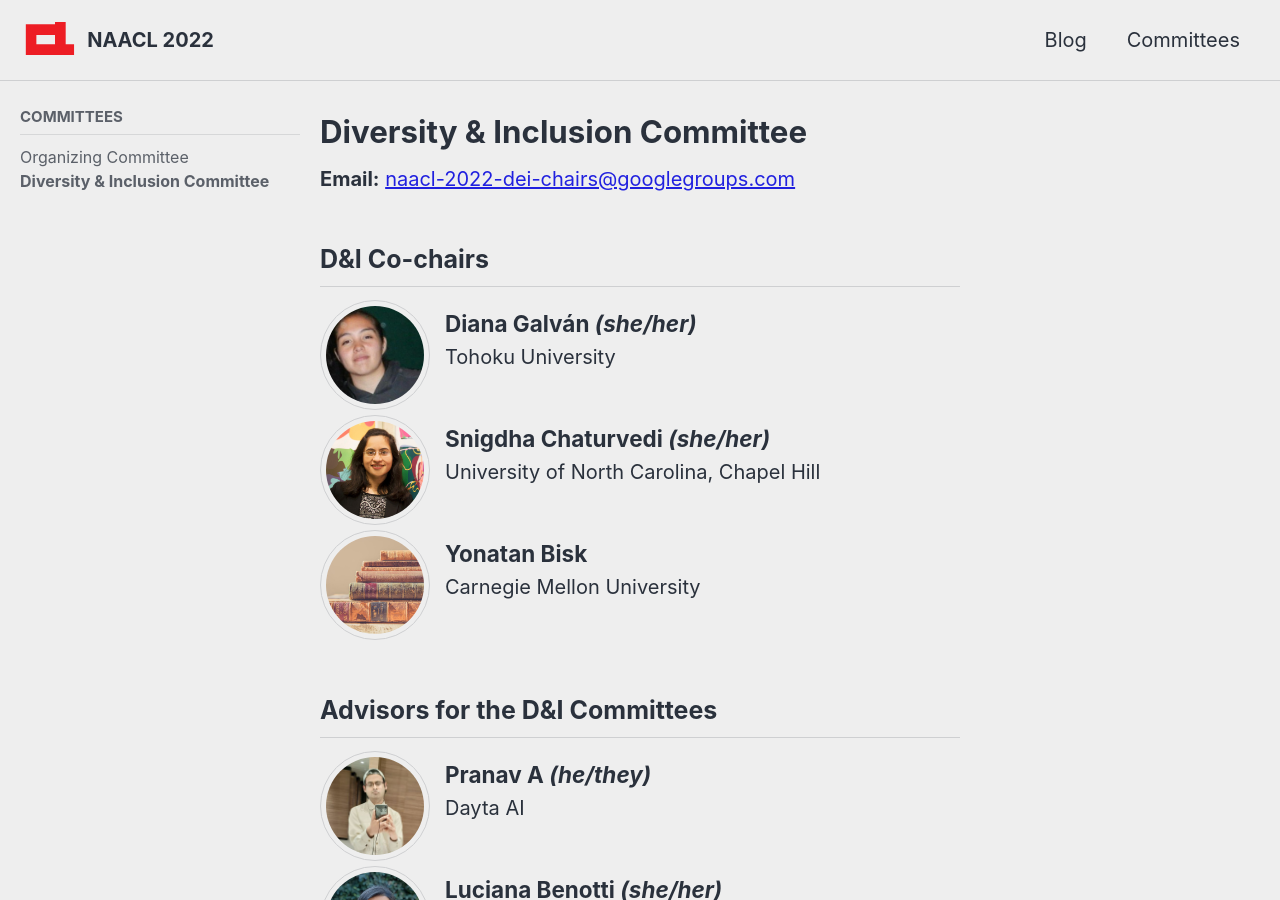
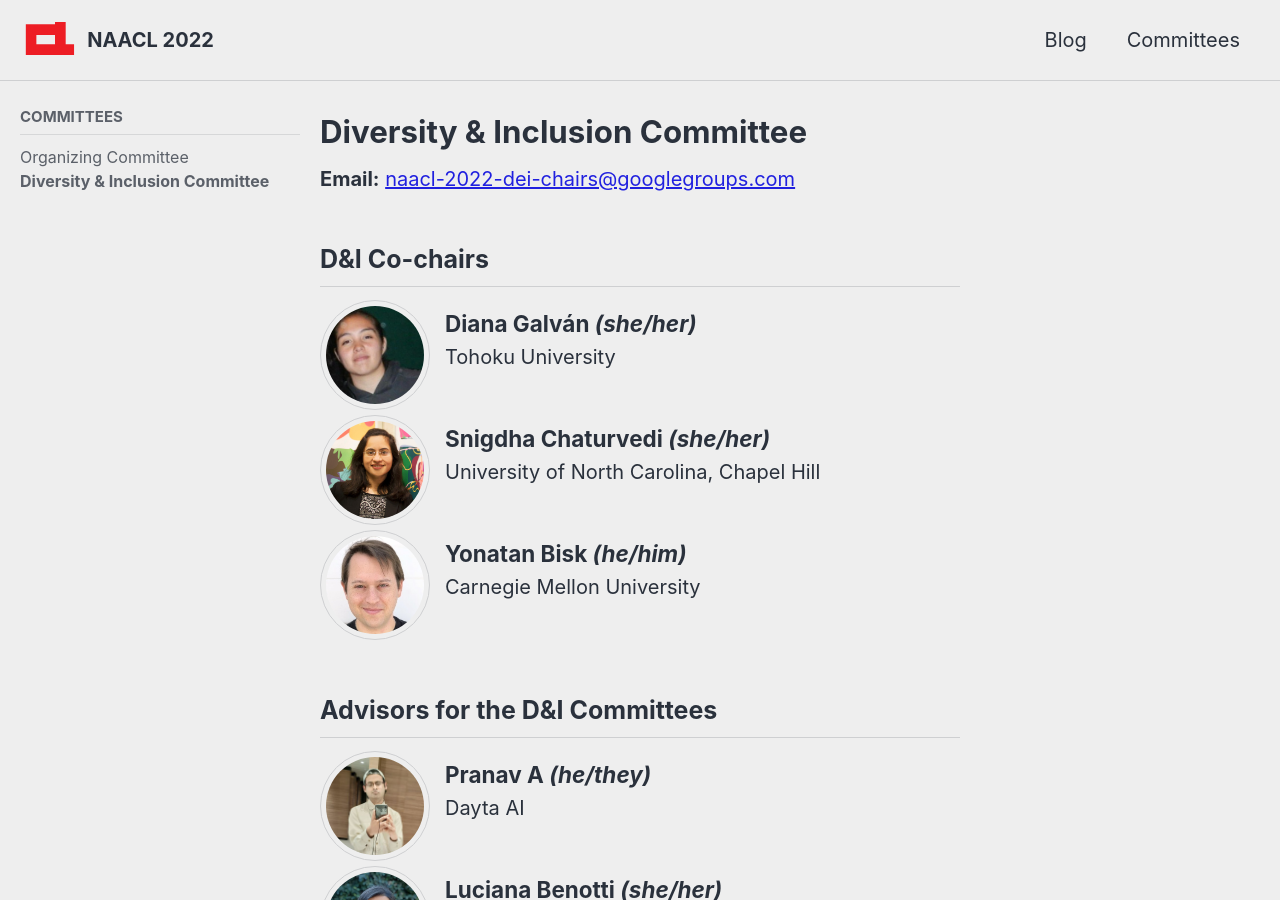
Before and after one commit to naacl-org/naacl-2022-website, a Jekyll site: the page built from _pages/committees/diversity-inclusion.md, in a window 1280 px wide and 900 px high. Built offline with Jekyll 4.4.1, drawn with Linux system fonts in a browser that asks for light colours; cached includes are drawn as plain includes.

```diff
--- a/_pages/committees/diversity-inclusion.md
+++ b/_pages/committees/diversity-inclusion.md
@@ -27,7 +27,8 @@ toc: false
 %}
 {% include committee-member.html
    name="Yonatan Bisk"
-   picture="/assets/images/committee/books.jpg"
+   extrainfo="(he/him)"
+   picture="/assets/images/committee/yonatan_bisk.jpg"
    site="https://yonatanbisk.com/"
    institution="Carnegie Mellon University"
 %}
```
Also changed, not shown: assets/images/committee/yonatan_bisk.jpg (added).
